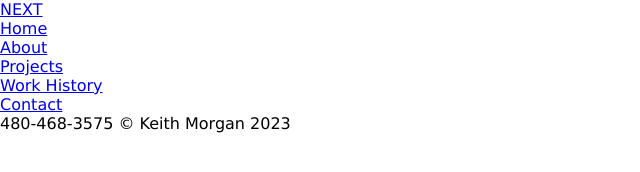
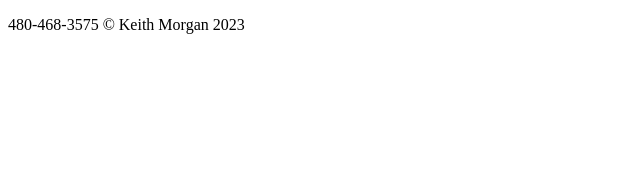
Before and after one commit to KeithMorgan91/its-keith, a plain HTML site: page index.html in a window 1280 px wide. Shown: the whole page, without its empty margins (0-640 px from the left). Drawn offline with nearby package versions, Linux system fonts and the light colour scheme.

Commit message:
add comments to meta and link tags

```diff
--- a/css/styles.css
+++ b/css/styles.css
@@ -1,6 +1,4 @@
 * {
-    box-sizing: border-box;
-    margin: 0;
-    padding: 0;
-    font-family: 'Lucida Sans', 'Lucida Sans Regular', 'Lucida Grande', 'Lucida Sans Unicode', Geneva, Verdana, sans-serif;
+    /* Google Fonts */
+    @import url('https://fonts.googleapis.com/css2?family=Poppins:wght@100;200;300&display=swap');
 }
--- a/index.html
+++ b/index.html
@@ -5,39 +5,23 @@
   <meta name="author" content="Keith Morgan" />
   <meta name="keyword" content="person, about, career" />
   <meta name="description" content="Keith Morgan, I test and break websites" />
+  <meta name="viewport" content="width=device-witdth, initial-scale" />
+
+  <!--================== Unicons ==================-->
+  <link rel="stylesheet" href="https://unicons.iconscout.com/release/v4.0.0/css/line.css">
+
+  <!--================== CSS ==================-->
+  <link rel="stylesheet" href="./css/styles.css" />
+
+  <!--================== JS ==================-->
+  <script src="./js/app.js"></script>
+
   <title>Keith Morgan: Test|Break|Repeat</title>
-  <link rel="stylesheet" href="./css/styles.css" />
 </head>
 
 <!--HOME PAGE-->
 <body>
-  <nav class="navbar">
-    <div class="navbar__container">
-      <a href="/" id="navbar_logo">NEXT</a>
-      <div class="navbar__toggle" id="mobile-menu">
-        <span class="bar"></span>
-        <span class="bar"></span>
-        <span class="bar"></span>
-      </div>
-      <ul class="navbar__menu">
-        <li class="navbar__item">
-          <a href="index.html" class="navbar__links"> Home </a>
-        </li>
-        <li class="navbar__item">
-          <a href="about.html" class="navbar__links"> About </a>
-        </li>
-        <li class="navbar__item">
-          <a href="projects.html" class="navbar__links"> Projects </a>
-        </li>
-        <li class="navbar__item">
-          <a href="workhistory.html" class="navbar__links"> Work History </a>
-        </li>
-        <li class="navbar__item">
-          <a href="contact.html" class="navbar__links"> Contact </a>
-        </li>
-      </ul>
-    </div>
-  </nav>
+
 
   <footer>
     <p>480-468-3575 &copy; Keith Morgan 2023</p>
```
Also changed, not shown: about.html (+11 -1 lines), contact.html (+11 -1 lines), portfolio.html (+11 -1 lines), skills.html (+11 -1 lines), js/app.js (added), 1 other file.
